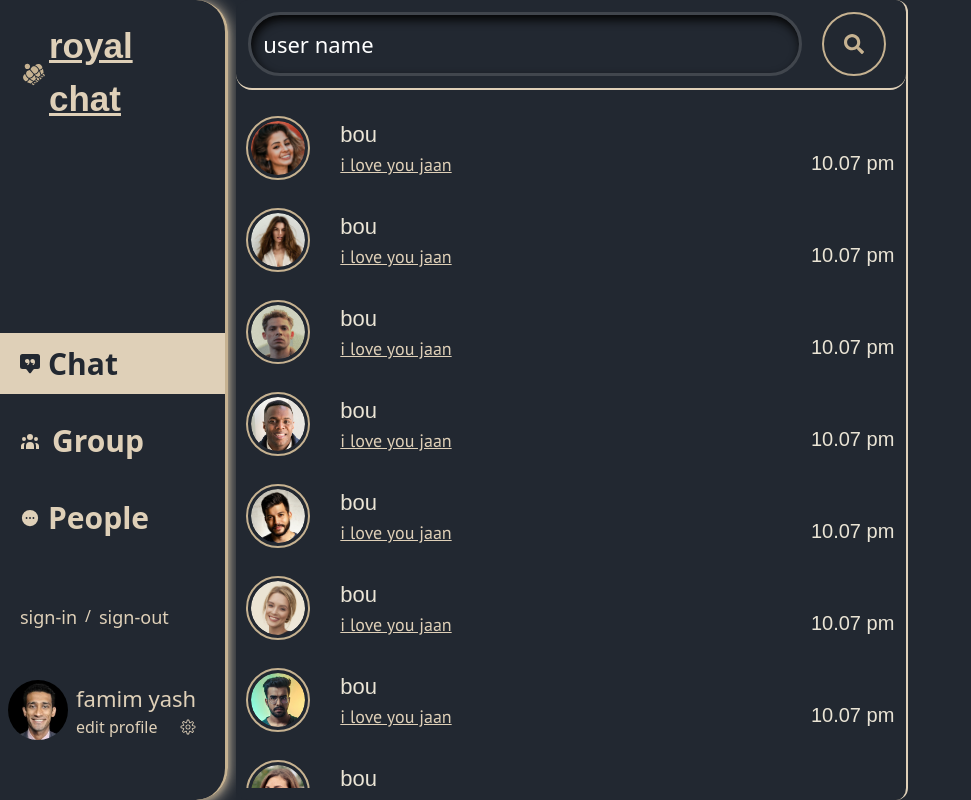
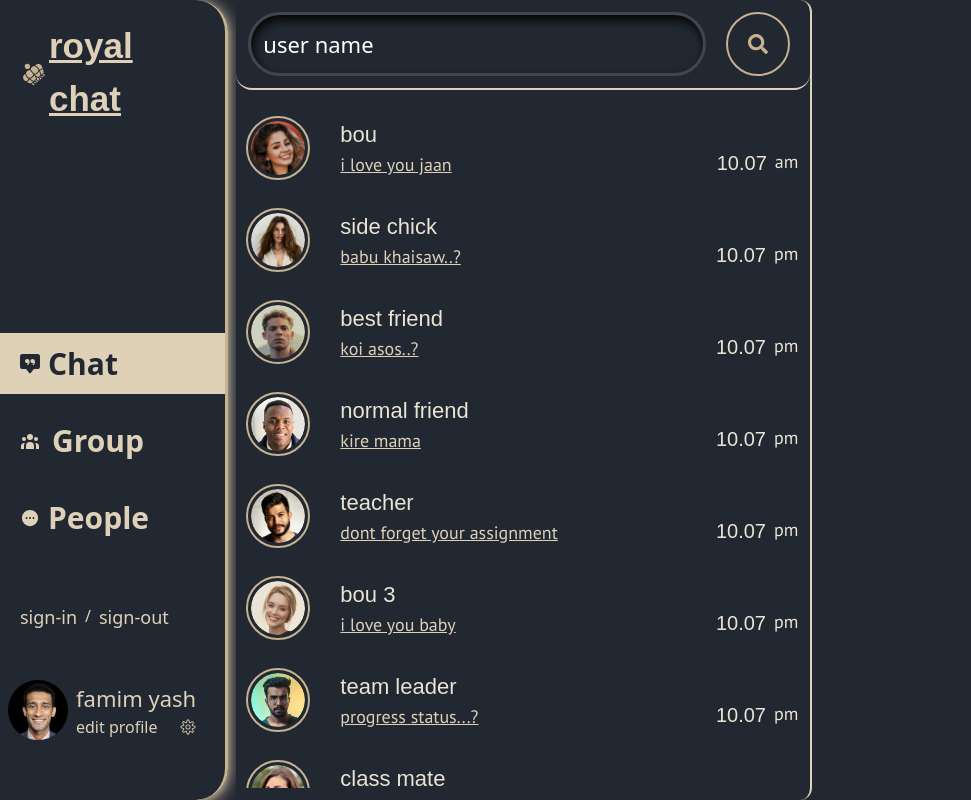
Before and after one commit to FamimHayat/Chat-Application, a React (Vite) app: page / in a window 1280 px wide. Shown: the whole page, without its empty margins (0-971 px from the left). Built offline with nearby package versions, Linux system fonts and the light colour scheme; a web font is replaced by a local one.

Commit message:
content-add & styling

```diff
--- a/src/componenets/ChatBox.jsx
+++ b/src/componenets/ChatBox.jsx
@@ -2,9 +2,9 @@ import React from 'react'
 
 const ChatBox = () => {
   return (
-    <div>
-
-    </div>
+    <section className=''>
+      <div></div>
+    </section>
   )
 }
 
--- a/src/componenets/ChatList.jsx
+++ b/src/componenets/ChatList.jsx
@@ -5,7 +5,7 @@ import { FaSearch } from "react-icons/fa";
 const ChatList = () => {
   return (
     <>
-      <section className="h-dvh flex flex-col  bg-primary  max-w-2xl border-r-2 border-r-brand rounded-xl">
+      <section className="h-dvh  flex flex-col w-xl  bg-primary  border-r-2 border-r-brand rounded-xl">
         <div className="flex border-b-2 border-b-brand rounded-2xl p-3 gap-3">
           <input
             type="text"
@@ -22,121 +22,120 @@ const ChatList = () => {
             userName={"bou"}
             lastMassage={"i love you jaan"}
             lastTime={"10.07 "}
-            timeStamp={"pm"}
+            timeStamp={"am"}
           />
           <Users
             userImage={"/user-image (2).jpg"}
-            userName={"bou"}
-            lastMassage={"i love you jaan"}
+            userName={"side chick"}
+            lastMassage={"babu khaisaw..?"}
             lastTime={"10.07 "}
             timeStamp={"pm"}
           />
           <Users
             userImage={"/user-image (3).jpg"}
-            userName={"bou"}
-            lastMassage={"i love you jaan"}
+            userName={"best friend"}
+            lastMassage={"koi asos..?"}
             lastTime={"10.07 "}
             timeStamp={"pm"}
           />
           <Users
             userImage={"/user-image (4).jpg"}
-            userName={"bou"}
-            lastMassage={"i love you jaan"}
+            userName={"normal friend"}
+            lastMassage={"kire mama"}
             lastTime={"10.07 "}
             timeStamp={"pm"}
           />
           <Users
             userImage={"/user-image (5).jpg"}
-            userName={"bou"}
-            lastMassage={"i love you jaan"}
+            userName={"teacher"}
+            lastMassage={"dont forget your assignment"}
             lastTime={"10.07 "}
             timeStamp={"pm"}
           />
           <Users
             userImage={"/user-image (6).jpg"}
-            userName={"bou"}
-            lastMassage={"i love you jaan"}
+            userName={"bou 3"}
+            lastMassage={"i love you baby"}
             lastTime={"10.07 "}
             timeStamp={"pm"}
           />
           <Users
             userImage={"/user-image (7).jpg"}
-            userName={"bou"}
-            lastMassage={"i love you jaan"}
+            userName={"team leader"}
+            lastMassage={"progress status...?"}
             lastTime={"10.07 "}
             timeStamp={"pm"}
           />
           <Users
             userImage={"/user-image (8).jpg"}
-            userName={"bou"}
-            lastMassage={"i love you jaan"}
+            userName={"class mate"}
+            lastMassage={"free tonight..?"}
             lastTime={"10.07 "}
             timeStamp={"pm"}
           />
           <Users
             userImage={"/user-image (9).jpg"}
-            userName={"bou"}
-            lastMassage={"i love you jaan"}
+            userName={"bou 4"}
+            lastMassage={"when you gonna come home.."}
             lastTime={"10.07 "}
             timeStamp={"pm"}
           />
           <Users
             userImage={"/user-image (10).jpg"}
-            userName={"bou"}
-            lastMassage={"i love you jaan"}
+            userName={"side chick 2"}
+            lastMassage={"baby dinner outside"}
             lastTime={"10.07 "}
             timeStamp={"pm"}
           />
           <Users
             userImage={"/user-image (11).jpg"}
-            userName={"bou"}
-            lastMassage={"i love you jaan"}
+            userName={"office wife..?"}
+            lastMassage={"where are the report papers.?"}
             lastTime={"10.07 "}
             timeStamp={"pm"}
           />
           <Users
             userImage={"/user-image (12).jpg"}
-            userName={"bou"}
-            lastMassage={"i love you jaan"}
+            userName={"friend"}
+            lastMassage={"hi, free tonight..?"}
             lastTime={"10.07 "}
             timeStamp={"pm"}
           />
           <Users
             userImage={"/user-image (13).jpg"}
-            userName={"bou"}
-            lastMassage={"i love you jaan"}
+            userName={"sister in law"}
+            lastMassage={"eid shopping er jonno taka lagbe.."}
             lastTime={"10.07 "}
             timeStamp={"pm"}
           />
           <Users
             userImage={"/user-image (14).jpg"}
-            userName={"bou"}
-            lastMassage={"i love you jaan"}
+            userName={"client"}
+            lastMassage={"project ready..?"}
             lastTime={"10.07 "}
             timeStamp={"pm"}
           />
           <Users
             userImage={"/user-image (15).jpg"}
-            userName={"bou"}
-            lastMassage={"i love you jaan"}
-            lastTime={"10.07 "}
+            userName={"pervert friend"}
+            lastMassage={"party tonight..?"}
+            lastTime={"10.00"}
             timeStamp={"pm"}
           />
           <Users
             userImage={"/user-image (16).jpg"}
-            userName={"bou"}
-            lastMassage={"i love you jaan"}
+            userName={"co-worker"}
+            lastMassage={"where are the reports sir"}
             lastTime={"10.07 "}
             timeStamp={"pm"}
           />
           <Users
             userImage={"/user-image (17).jpg"}
-            userName={"bou"}
-            lastMassage={"i love you jaan"}
+            userName={"little brother"}
+            lastMassage={"my tution fees..?"}
             lastTime={"10.07 "}
             timeStamp={"pm"}
           />
-
         </div>
       </section>
     </>
--- a/src/componenets/SignIn.jsx
+++ b/src/componenets/SignIn.jsx
@@ -5,8 +5,8 @@ import { Link } from 'react-router'
 const SignIn = () => {
     return (
       <>
-        <section className="h-dvh bg-primary flex justify-center items-center">
-          <div className=" relative py-3 bg-secondColor sm:max-w-xl sm:mx-auto ">
+        <section className="h-dvh bg-primary flex justify-center items-center ">
+          <div className=" relative py-3 bg-secondColor sm:max-w-xl sm:mx-auto scale-[.9]">
             <div className="relative signIn-shadow px-4 py-10 bg-primary border-6 shadow-2xl border-primary outline-4 outline-brand mx-8 md:mx-0  rounded-3xl sm:p-10 ">
               <div className="max-w-md mx-auto">
                 <div className="flex items-center space-x-5 justify-center">
@@ -41,7 +41,7 @@ const SignIn = () => {
                 </div>
                 <div className="flex justify-center w-full items-center">
                   <div>
-                    <button className="flex items-center justify-center py-2 px-20 bg-white hover:bg-gray-200 focus:ring-blue-500 focus:ring-offset-blue-200 text-gray-700 w-full transition ease-in duration-200 text-center text-base font-semibold shadow-md focus:outline-none focus:ring-2 focus:ring-offset-2 rounded-lg">
+                    <button className="flex items-center justify-center py-2 px-20 bg-white cursor-pointer hover:bg-gray-200 focus:ring-blue-500 focus:ring-offset-blue-200 text-gray-700 w-full transition ease-in duration-200 text-center text-base font-semibold shadow-md focus:outline-none focus:ring-2 focus:ring-offset-2 rounded-lg">
                       <div>
                         <FcGoogle className="text-[25px]" />
                       </div>
@@ -51,10 +51,10 @@ const SignIn = () => {
                 </div>
                 <div className="mt-5">
                   <button
-                    className="py-2 px-4 bg-blue-600 hover:bg-blue-700 focus:ring-blue-500 focus:ring-offset-blue-200 text-white w-full transition ease-in duration-200 text-center text-base font-semibold shadow-md focus:outline-none focus:ring-2 focus:ring-offset-2 rounded-lg"
+                    className="py-2 px-4 bg-blue-600 cursor-pointer hover:bg-blue-700 focus:ring-blue-500 focus:ring-offset-blue-200 text-white w-full transition ease-in duration-200 text-center text-base font-semibold shadow-md focus:outline-none focus:ring-2 focus:ring-offset-2 rounded-lg"
                     type="submit"
                   >
-                    Log in
+                    Log IN
                   </button>
                 </div>
                 <div className="flex items-center justify-between mt-4">
--- a/src/componenets/home/Users.jsx
+++ b/src/componenets/home/Users.jsx
@@ -1,25 +1,28 @@
 import React from "react";
 import { Link } from "react-router";
 
-const Users = ({ userImage, userName, lastMassage, lastTime }) => {
+const Users = ({ userImage, userName, lastMassage, lastTime, timeStamp }) => {
   return (
-    <Link to="/" className="w-full py-2 px-3 hover:bg-base ">
+    <Link to="/" className="w-full py-2 px-3 hover:bg-base group">
       <div className="flex justify-between items-end">
         <div className="flex gap-8  justify-between">
           <div className="w-15 rounded-full overflow-hidden border-3 border-primary outline-2 outline-base">
             <img src={userImage} alt="" className="rounded-full" />
           </div>
           <div className="flex flex-col justify-between">
-            <h2 className="text-[22px] text-text font-headerFont">
+            <h2 className="text-[22px] text-text font-headerFont group-hover:text-primary">
               {userName}
             </h2>
-            <p className="text-[18px] underline text-brand font-regularFont hover:text-base">
+            <p className="text-[18px] underline text-brand font-regularFont  group-hover:text-primary">
               {lastMassage}
             </p>
           </div>
         </div>
-        <div className="text-[20px] font-headerFont text-text">
-          <p>{lastTime}pm</p>
+        <div className="text-[20px] font-headerFont text-text group-hover:text-primary">
+          <p className="flex gap-2">
+            <span> {lastTime}</span>
+            <span className="text-[18px] font-regularFont font-medium">{timeStamp}</span>
+          </p>
         </div>
       </div>
     </Link>
--- a/src/componenets/layout/Nav.jsx
+++ b/src/componenets/layout/Nav.jsx
@@ -17,9 +17,9 @@ const Nav = () => {
             <GiImperialCrown className="text-[25px] text-base" />
           </div>
 
-          <h2 className="text-[35px] font-semibold font-headerFont text-brand underline">
+          <h1 className="text-[35px] font-semibold font-headerFont text-brand underline">
             royal chat
-          </h2>
+          </h1>
         </div>
         <ul className="w-full mt-50 ">
           <li className="w-full">
--- a/src/pages/Home.jsx
+++ b/src/pages/Home.jsx
@@ -5,12 +5,11 @@ import ChatBox from '../componenets/ChatBox'
 
 const Home = () => {
   return (
-
-      <div className='bg-primary w-full'>
-        <ChatList  />
-        <ChatBox/>
-      </div>
-
+    <div className=" flex bg-primary w-full">
+      <ChatList />
+      {/* <h2>select a chat</h2> */}
+      <ChatBox />
+    </div>
   );
 }
 
```
Also changed, not shown: src/componenets/SignUp.jsx (+6 -6 lines).
